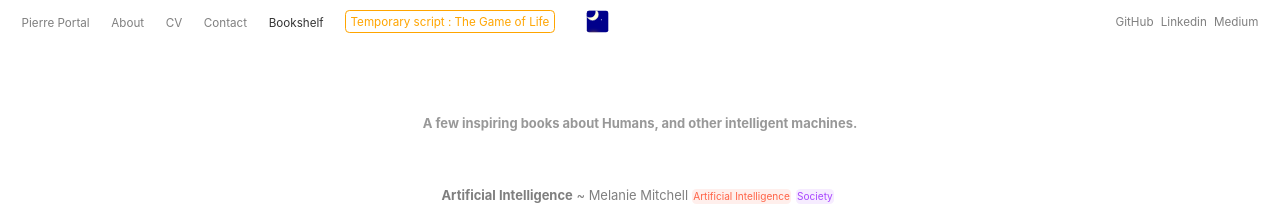
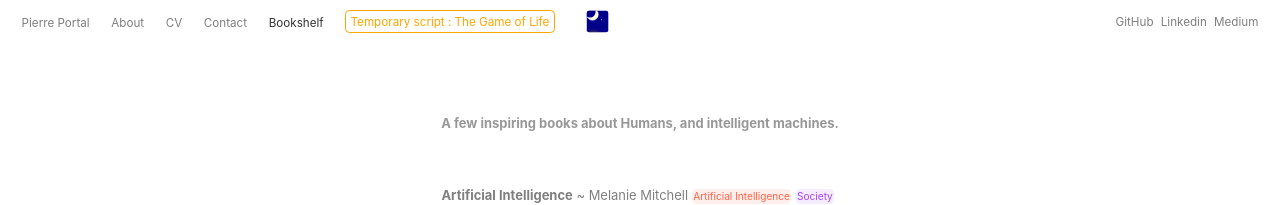
Before and after one commit to pierreportal/pierreportal, a React (Create React App) app: page /bookshelf in a window 1280 px wide. Shown: the top 205 px of the page. Built offline with nearby package versions, Linux system fonts and the light colour scheme.

Commit message:
update: bookshelf title

```diff
--- a/src/components/Biblio.jsx
+++ b/src/components/Biblio.jsx
@@ -55,9 +55,7 @@ export default function Biblio() {
           <div className="bookshelf-category col">
             <h2 style={{ opacity: ".8", marginBottom: "1rem" }}>
               A few inspiring books{" "}
-              {showPeople
-                ? "..."
-                : "about Humans, and other intelligent machines."}
+              {showPeople ? "..." : "about Humans, and intelligent machines."}
             </h2>
             <div className="bookshelf-container col">
               <div className="col">{AIbookList}</div>
```
